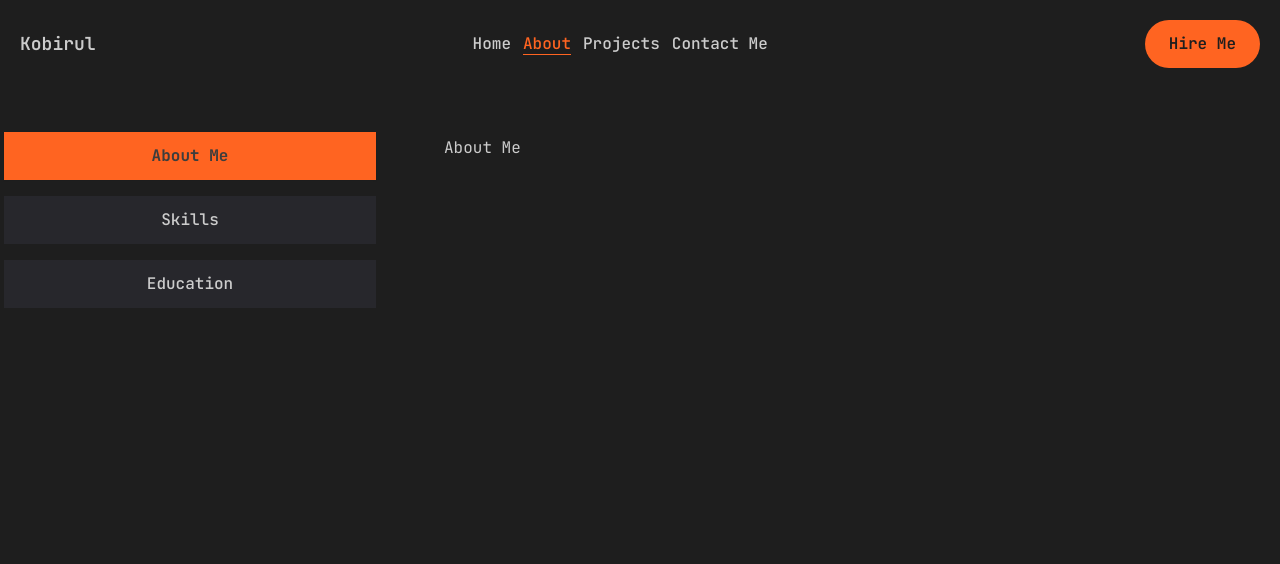
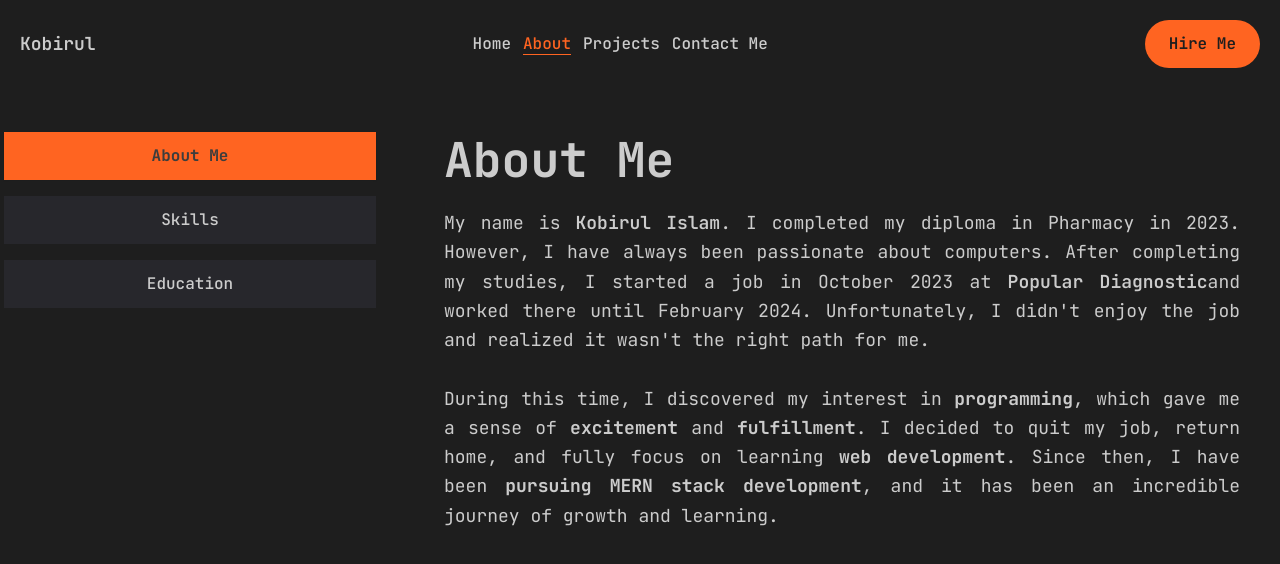
Before and after one commit to kobirul5/personal-web, a Next.js app: page /about in a window 1280 px wide. Shown: the top 564 px of the page. Built offline with nearby package versions, Linux system fonts and the light colour scheme.

Commit message:
added aobut section

```diff
--- a/src/app/about/page.jsx
+++ b/src/app/about/page.jsx
@@ -3,6 +3,7 @@ import { Tabs, TabsContent, TabsList, TabsTrigger } from "@/components/ui/tabs";
 import { motion } from "motion/react";
 import { ScrollArea } from "@/components/ui/scroll-area";
 import MySkills from "../components/MySkills";
+import AboutMe from "../components/AboutMeSection";
 export default function About() {
 
 
@@ -52,7 +53,9 @@ export default function About() {
           </TabsList>
           <div className="min-h-[70vh] w-full lg:px-10">
             {/* about */}
-            <TabsContent value="about-me" className="w-full">About Me</TabsContent>
+            <TabsContent value="about-me" className="w-full">
+              <AboutMe/>
+            </TabsContent>
             {/* Skills */}
             <TabsContent value="skills" className="w-full">
               <MySkills/>
--- /dev/null
+++ b/src/app/components/AboutMeSection.jsx
@@ -0,0 +1,46 @@
+import { motion } from "framer-motion";
+
+const AboutMe = () => {
+    return (
+        <motion.div
+            initial={{ y: 100, opacity: 0 }}
+            whileInView={{ y: 0, opacity: 1 }}
+            transition={{ duration: 0.9, delay: 0.2 }}
+        >
+            {/* Title */}
+
+            <h1 className="text-4xl md:text-5xl font-bold  mb-6">
+                About Me
+            </h1>
+
+
+            {/* Content */}
+            <p
+                className="text-lg  leading-relaxed  mx-auto text-justify"
+            >
+                My name is <span className="font-semibold ">Kobirul Islam</span>. I completed my diploma in
+                Pharmacy in 2023. However, I have always been passionate about computers. After completing my studies,
+                I started a job in October 2023 at <span className="font-semibold ">Popular Diagnostic</span>
+                and worked there until February 2024. Unfortunately, I didn&apos;t enjoy the job and realized it wasn&apos;t the
+                right path for me.
+
+                <br /><br />
+
+                During this time, I discovered my interest in
+                <span className="font-bold "> programming</span>,
+                which gave me a sense of
+                <span className="font-bold "> excitement</span> and
+                <span className="font-bold "> fulfillment</span>.
+
+                I decided to quit my job, return home, and fully focus on learning
+                <span className="font-bold "> web development</span>.
+                Since then, I have been
+                <span className="font-bold "> pursuing MERN stack development</span>,
+                and it has been an incredible journey of growth and learning.
+            </p>
+
+        </motion.div>
+    );
+};
+
+export default AboutMe;
--- a/src/app/projects/page.jsx
+++ b/src/app/projects/page.jsx
@@ -95,7 +95,7 @@ export default function Projects() {
     <motion.section
       initial={{ opacity: 0 }}
       animate={{ opacity: 1 }}
-      className="min-h-[80vh] flex flex-col justify-center py-12 lg:py-0"
+      className="min-h-[80vh] container mx-auto flex flex-col justify-center py-12 lg:py-0"
     >
       <motion.div
       initial={{ opacity: 0 }}
```
